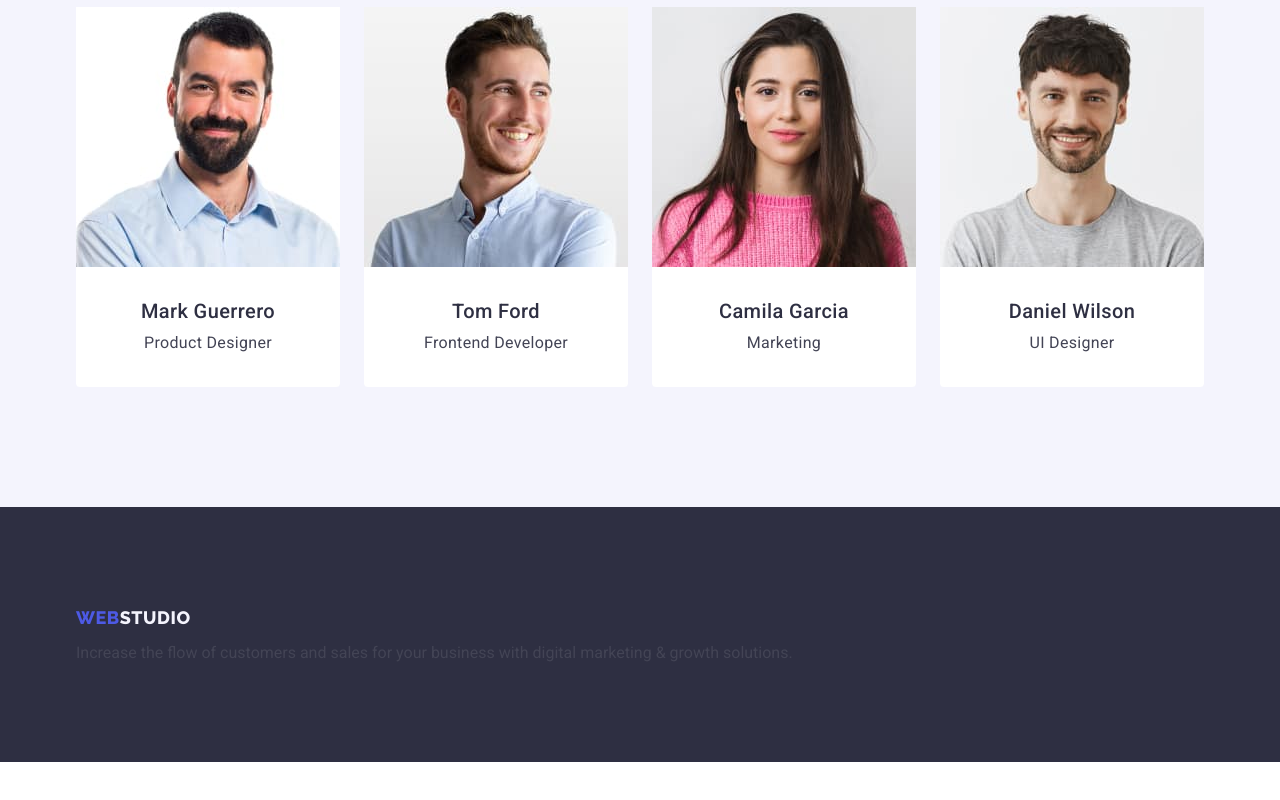
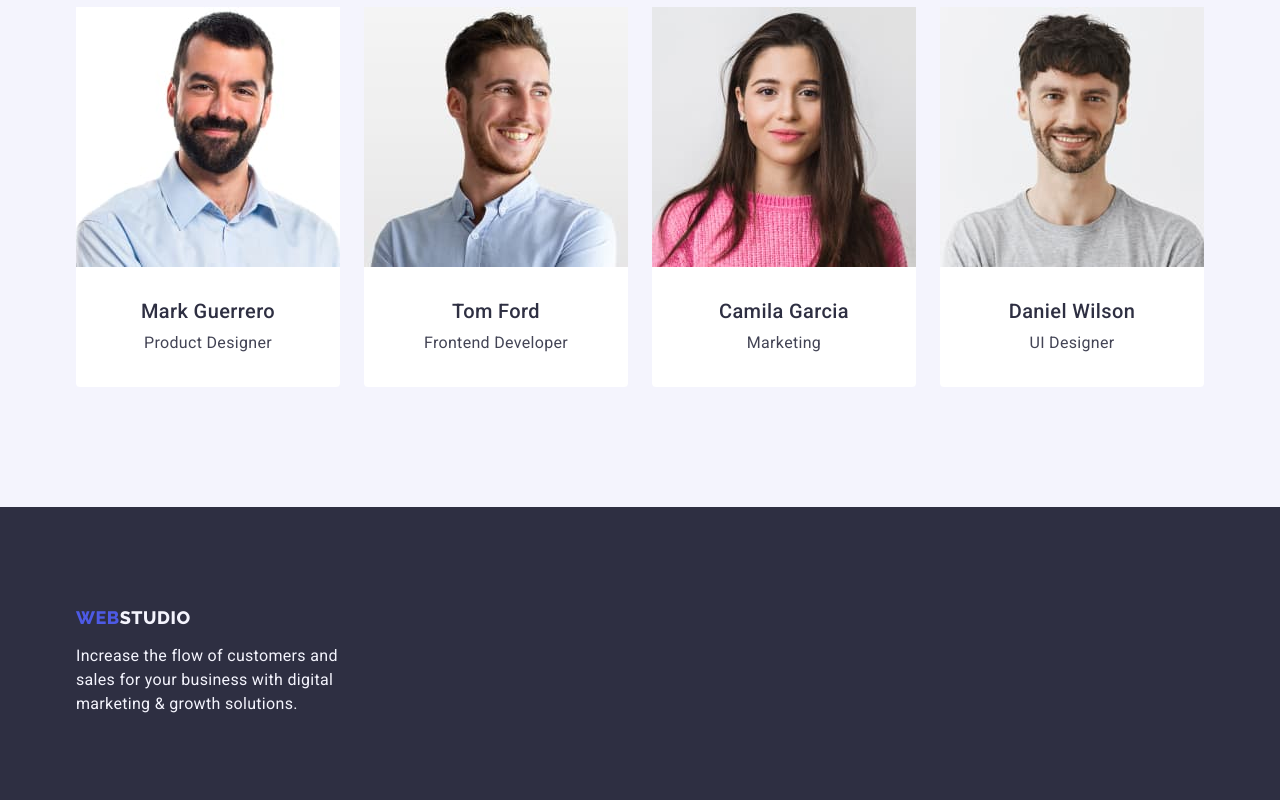
Before and after one commit to Nikola971/goit-markup-hw-03, a plain HTML site: page index.html in a window 1280 px wide. Shown: the part 1798-2598 px from the top of the page. Before the commit the page ends 2560 px from the top, so only its background shows below. Drawn offline with Linux system fonts and the light colour scheme.

Commit message:
Update index.html

```diff
--- a/index.html
+++ b/index.html
@@ -162,7 +162,7 @@
         <a class="logo link logo-footer" href="./index.html"
           >Web<span class="logo_span_footer">Studio</span></a
         >
-        <p>
+        <p class="footer_par">
           Increase the flow of customers and sales for your business with
           digital marketing & growth solutions.
         </p>
```
